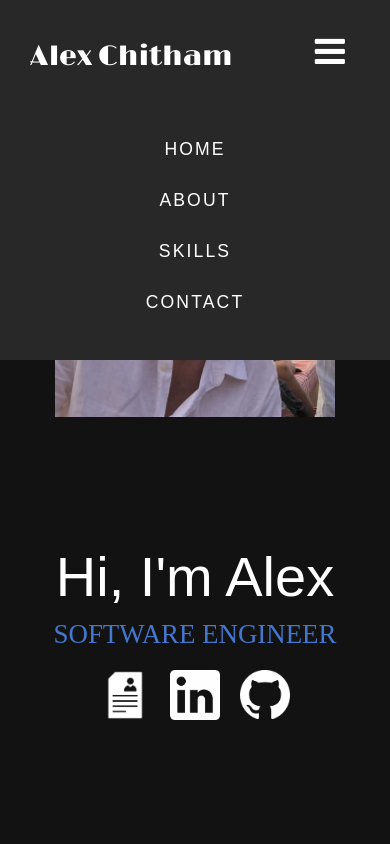
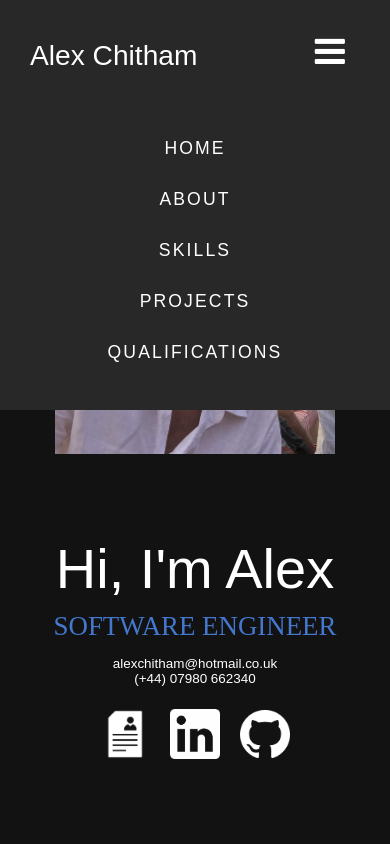
Before and after one commit to alexchitham/personal-website, a plain HTML site: page index.html in a window 390 px wide. Both pictures are taken after a click on the link 329 px from the left and 53 px from the top of the page. Shown: the top 844 px of the page. Drawn offline with nearby package versions, Linux system fonts and the light colour scheme; a web font is replaced by a local one.

Commit message:
Fixing formating of main text and home page

```diff
--- a/index.html
+++ b/index.html
@@ -6,7 +6,7 @@
 
         <link rel="preconnect" href="https://fonts.googleapis.com">
         <link rel="preconnect" href="https://fonts.gstatic.com" crossorigin>
-        <link href="https://fonts.googleapis.com/css2?family=Limelight&display=swap" rel="stylesheet">
+        <link href="https://fonts.googleapis.com/css2?family=Protest+Strike&display=swap" rel="stylesheet">
         <link href="https://fonts.googleapis.com/css2?family=Bayon&family=Rubik+Mono+One&display=swap" rel="stylesheet">
 
         <link rel="stylesheet" href="https://cdnjs.cloudflare.com/ajax/libs/font-awesome/4.7.0/css/font-awesome.min.css">
@@ -28,7 +28,8 @@
                         <li><a href="#home" class="nav-link" onclick="shrinkNav()">HOME</a></li>
                         <li><a href="#about" class="nav-link" onclick="shrinkNav()">ABOUT</a></li>
                         <li><a href="#skills" class="nav-link" onclick="shrinkNav()">SKILLS</a></li>
-                        <li><a href="#contact" class="nav-link" onclick="shrinkNav()">CONTACT</a></li>
+                        <li><a href="#contact" class="nav-link" onclick="shrinkNav()">PROJECTS</a></li>
+                        <li><a href="#contact" class="nav-link" onclick="shrinkNav()">QUALIFICATIONS</a></li>
                     </ul>
                 </nav>
             </div>
@@ -40,6 +41,11 @@
                         <h2 class="introduce">Hi, I'm Alex</h2>
                         <p class="home-status">
                             SOFTWARE ENGINEER
+                        </p>
+                        <p class="contact-info">
+                            alexchitham@hotmail.co.uk
+                            <br>
+                            (+44) 07980 662340
                         </p>
                         <div class="links">
                             <a href="CV Alex Chitham 29-11-23.pdf">
@@ -56,6 +62,7 @@
                     <img src="img/profile-pic.jpg" alt="Profile Picture" class="profile-pic">
                 </section>
             </div>
+            <div class="main-body">
                 <div class="section-container" id="about">
                     <section class="about section">
                         <h3 class="section-title">About Me</h3>
@@ -120,6 +127,7 @@
                     </section>
                 </div>
             </div>
+        </div>
 
         <script>
             function shrinkNav() {
--- a/styles.css
+++ b/styles.css
@@ -46,7 +46,7 @@ html, body {
     text-decoration: none;
     color: white;
     font-weight: normal;
-    font-family: "Limelight", sans-serif;
+    font-family: "Protest Strike", sans-serif;
     font-size: 1.6em;
 }
 
@@ -100,11 +100,16 @@ html, body {
     background-color: rgb(18, 18, 18);
 }
 
-.section-container {
+.main-body {
     margin-left: auto;
     margin-right: auto;
     max-width: var(--content-width);
+}
+
+.section-container {
     padding: 0 1rem;
+    margin-left: auto;
+    margin-right: auto;
 
 }
 
@@ -116,11 +121,15 @@ html, body {
     padding-bottom: 100px;
 }
 
+.home-page {
+    padding-top: 80px;
+}
+
 .home {
     display: flex;
     justify-content: space-evenly;
     align-items: center;
-    min-height: 100vh;
+    min-height: 90vh;
     padding: 1em;
     font-size: 1.5em;
 }
@@ -132,6 +141,11 @@ html, body {
     font-family: "Bayon", "sans-serif";
     margin: 10px;
     color: rgb(68, 119, 206)
+}
+
+.contact-info {
+    text-align: center;
+    font-size: 1.2em;
 }
 
 .introduce {
@@ -148,13 +162,11 @@ html, body {
     margin: 0;
     font-size: 2em;
     color: rgb(68, 119, 206)
-
 }
-
 
 .profile-pic {
     height: auto;
-    max-width: 700px;
+    max-width: 650px;
     padding: 25px
 }
 
@@ -211,17 +223,7 @@ h4 {
     }
 }
 
-@media screen and (max-width: 1115px) {
-    .home {
-        flex-direction: column-reverse;
-        font-size: 1.0em;
-    }
-
-    .profile-pic {
-        height: auto;
-        max-width: 440px;
-    }
-
+@media screen and (max-width: 1310px) {
     .nav ul {display: none;}
     .nav-with-icon a.nav-icon {
         display: block;
@@ -239,7 +241,7 @@ h4 {
         display: block;
         top: 100%;
         font-size: 1em;
-        max-width: 160px;
+        max-width: 240px;
         padding-bottom: 15px;
         margin-left: auto;
         margin-right: auto;
@@ -254,6 +256,18 @@ h4 {
         text-align: center;
         display: block;
 
+    }
+}
+
+@media screen and (max-width: 1115px) {
+    .home {
+        flex-direction: column-reverse;
+        font-size: 1.0em;
+    }
+
+    .profile-pic {
+        height: auto;
+        max-width: 440px;
     }
 }
 
```
Lines whose indentation alone changed are shown as unchanged.
